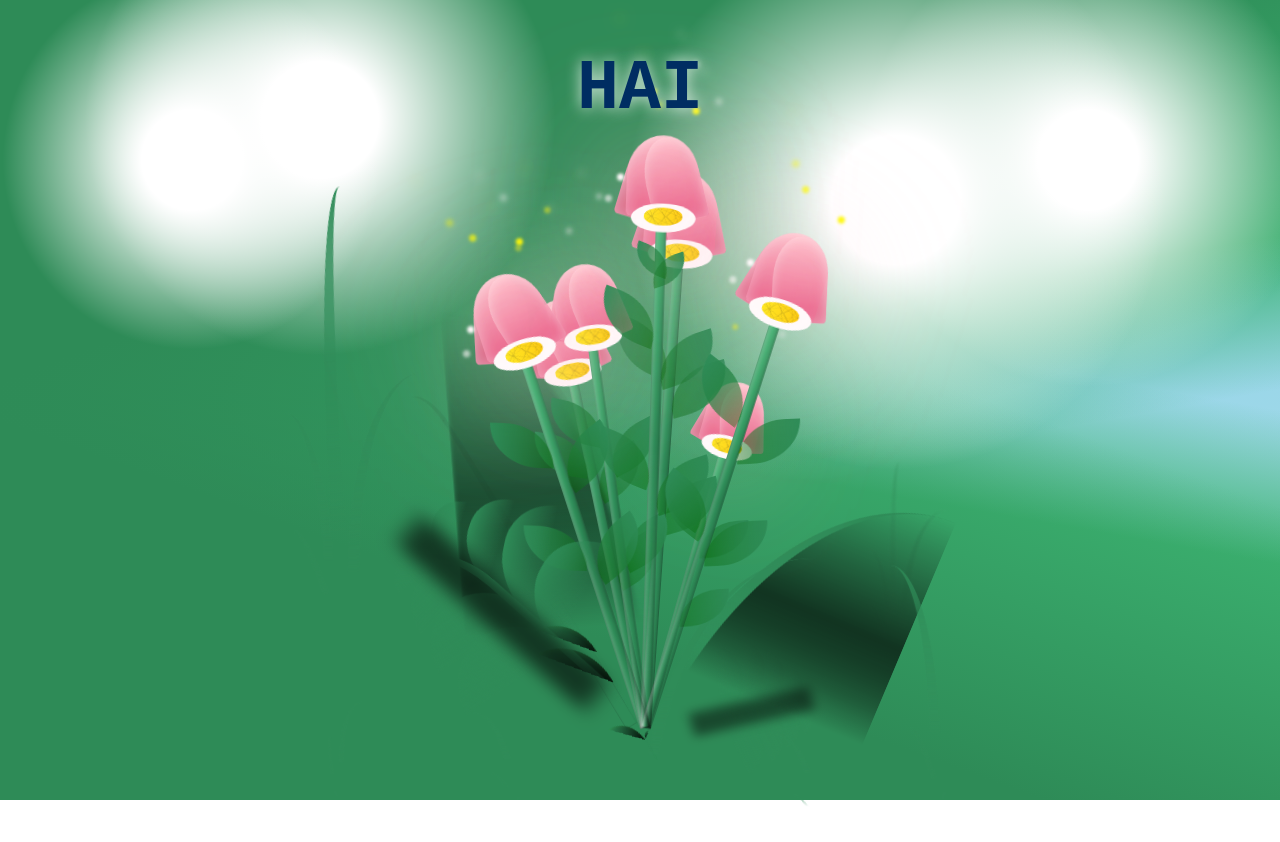
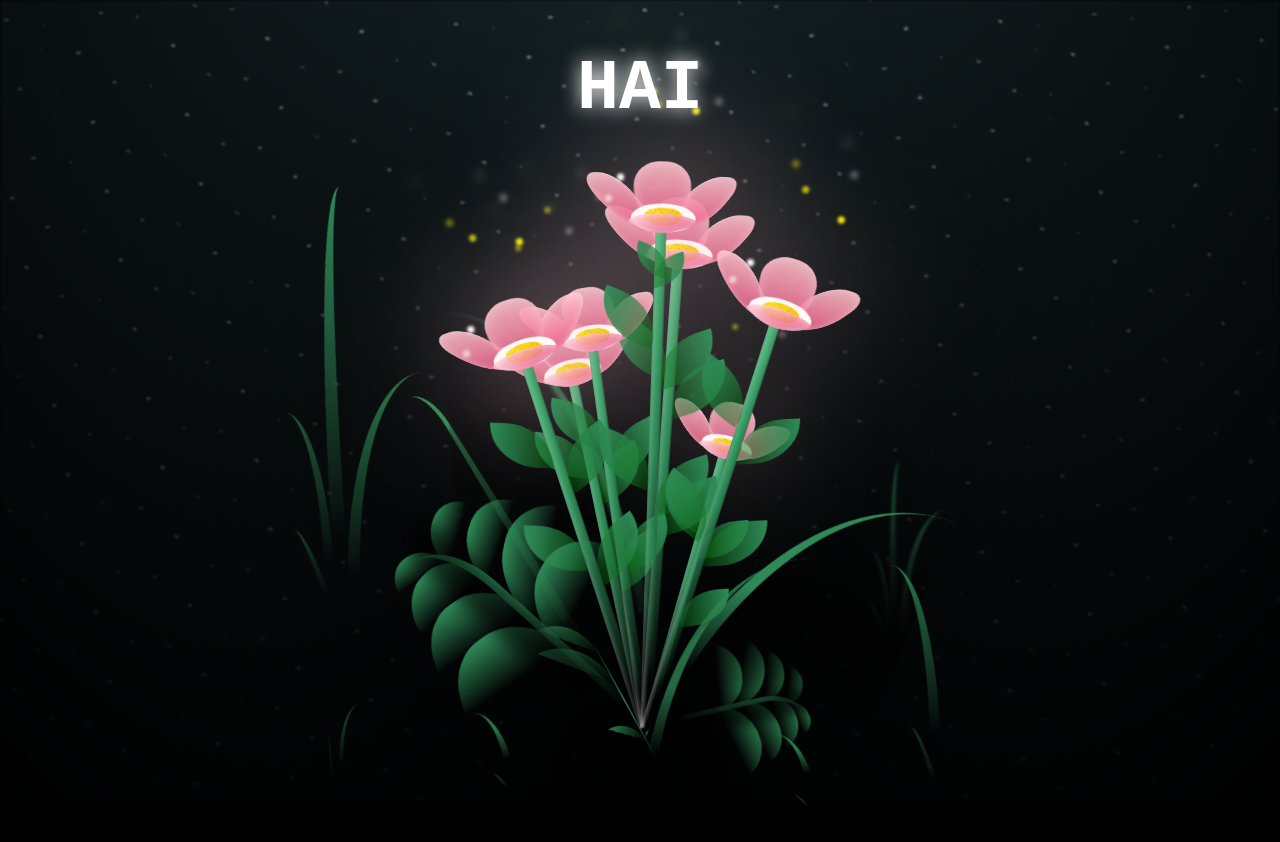
Before and after one commit to PADLEPOP/bunga-spesial, a plain HTML site: page flower.html in a window 1280 px wide. Drawn offline with Linux system fonts and the light colour scheme.

Commit message:
Memperbaiki posisi kelopak

```diff
--- a/css/style.css
+++ b/css/style.css
@@ -10,9 +10,6 @@
   --dark-color: #000;
 }
 
-/* =================================
-   LATAR BELAKANG & JUDUL
-   ================================= */
 .title {
   position: absolute;
   width: 100%;
@@ -20,10 +17,10 @@
   margin-top: 50px;
   top: 0;
   left: 0;
-  color: #002D62; /* Warna teks biru tua agar terlihat di langit cerah */
+  color: white;
   font-family: 'Courier New', Courier, monospace;
   font-size: 70px;
-  text-shadow: 0px 0px 15px rgba(255, 255, 255, 0.8); /* Bayangan teks terang */
+  text-shadow: 0px 0px 20px white;
 }
 
 body {
@@ -31,48 +28,22 @@ body {
   align-items: flex-end;
   justify-content: center;
   min-height: 100vh;
+  background-color: var(--dark-color);
   overflow: hidden;
   perspective: 1000px;
 }
 
 .night {
   position: fixed;
-  left: 0;
+  left: 50%;
   top: 0;
+  transform: translateX(-50%);
   width: 100%;
   height: 100%;
-  z-index: -1; /* Taruh di belakang semua elemen */
-
-  /* Langit Biru */
-  background: linear-gradient(to bottom, #87CEEB, #B0E0E6);
-
-  /* Awan dan Gunung (dibuat dengan gradasi berlapis) */
-  background-image:
-    /* Awan */
-    radial-gradient(circle at 15% 20%, white 4%, rgba(255,255,255,0) 15%),
-    radial-gradient(circle at 25% 15%, white 5%, rgba(255,255,255,0) 20%),
-    radial-gradient(circle at 70% 25%, white 6%, rgba(255,255,255,0) 25%),
-    radial-gradient(circle at 85% 20%, white 4%, rgba(255,255,255,0) 18%),
-
-    /* Gunung (Lapis Belakang) */
-    linear-gradient(160deg, #2E8B57 30%, transparent 60%),
-    linear-gradient(20deg, #2E8B57 30%, transparent 60%),
-
-    /* Gunung (Lapis Depan) */
-    linear-gradient(170deg, #3CB371 45%, transparent 60%),
-    linear-gradient(10deg, #3CB371 45%, transparent 60%),
-
-    /* Langit Biru */
-    linear-gradient(to bottom, #87CEEB, #B0E0E6);
-
-  background-repeat: no-repeat;
-  background-size: 100% 100%;
+  filter: blur(0.1vmin);
+  background-image: radial-gradient(ellipse at top, transparent 0%, var(--dark-color)), radial-gradient(ellipse at bottom, var(--dark-color), rgba(145, 233, 255, 0.2)), repeating-linear-gradient(220deg, rgb(0, 0, 0) 0px, rgb(0, 0, 0) 19px, transparent 19px, transparent 22px), repeating-linear-gradient(189deg, rgb(0, 0, 0) 0px, rgb(0, 0, 0) 19px, transparent 19px, transparent 22px), repeating-linear-gradient(148deg, rgb(0, 0, 0) 0px, rgb(0, 0, 0) 19px, transparent 19px, transparent 22px), linear-gradient(90deg, rgb(255, 255, 250), rgb(240, 240, 240));
 }
 
-
-/* =================================
-   BUNGA (7 BUAH)
-   ================================= */
 .flowers {
   position: relative;
   transform: scale(0.9);
@@ -172,6 +143,7 @@ body {
   animation: blooming-leaf-left var(--fl-speed) 1.9s backwards;
 }
 
+/* ATURAN BUNGA BARU */
 .flower--4 {
   left: -20%;
   transform: rotate(-10deg) scale(0.9);
@@ -286,6 +258,7 @@ body {
   animation-delay: 1.7s;
 }
 
+/* DELAY UNTUK BUNGA BARU */
 .flower__leafs--4 {
   animation-delay: 1.2s;
 }
@@ -311,16 +284,13 @@ body {
   filter: blur(10vmin);
 }
 
-/* =================================
-   MODEL BUNGA TULIP (BARU)
-   ================================= */
 .flower__leaf {
   position: absolute;
   bottom: 0;
   left: 50%;
-  width: 10vmin; /* Sedikit lebih lebar */
-  height: 12vmin;
-  border-radius: 50% 50% 5px 5px; /* Bentuk melengkung di atas, rata di bawah */
+  width: 8vmin;
+  height: 11vmin;
+  border-radius: 51% 49% 47% 53%/44% 45% 55% 69%;
   background-color: #ffc0cb;
   background-image: linear-gradient(to top, #e75480, #ffc0cb);
   transform-origin: bottom center;
@@ -329,24 +299,27 @@ body {
 }
 
 .flower__leaf--1 {
-  transform: translate(-80%, -5%) rotate(15deg) rotateY(40deg);
+  transform: translate(-10%, 1%) rotateY(40deg) rotateX(-50deg);
 }
 
 .flower__leaf--2 {
-  transform: translate(-50%, -10%) rotateX(-20deg); /* Kelopak tengah */
+  transform: translate(-50%, -4%) rotateX(40deg);
 }
 
 .flower__leaf--3 {
-  transform: translate(-20%, -5%) rotate(-15deg) rotateY(-40deg);
+  transform: translate(-90%, 0%) rotateY(45deg) rotateX(50deg);
 }
 
 .flower__leaf--4 {
-  display: none; /* Sembunyikan kelopak ke-4 */
+  width: 8vmin;
+  height: 8vmin;
+  transform-origin: bottom left;
+  border-radius: 4vmin 10vmin 4vmin 4vmin;
+  transform: translate(0%, 18%) rotateX(70deg) rotate(-43deg);
+  background-image: linear-gradient(to top, #e75480, #ffc0cb);
+  z-index: 1;
+  opacity: 0.8;
 }
-
-/* =================================
-   BAGIAN BUNGA LAINNYA
-   ================================= */
 
 .flower__white-circle {
   position: absolute;
@@ -1278,6 +1251,7 @@ body {
   }
 }
 
+/* ANIMASI GERAK BUNGA BARU */
 @keyframes moving-flower-4 {
   0%,
   100% {
```
